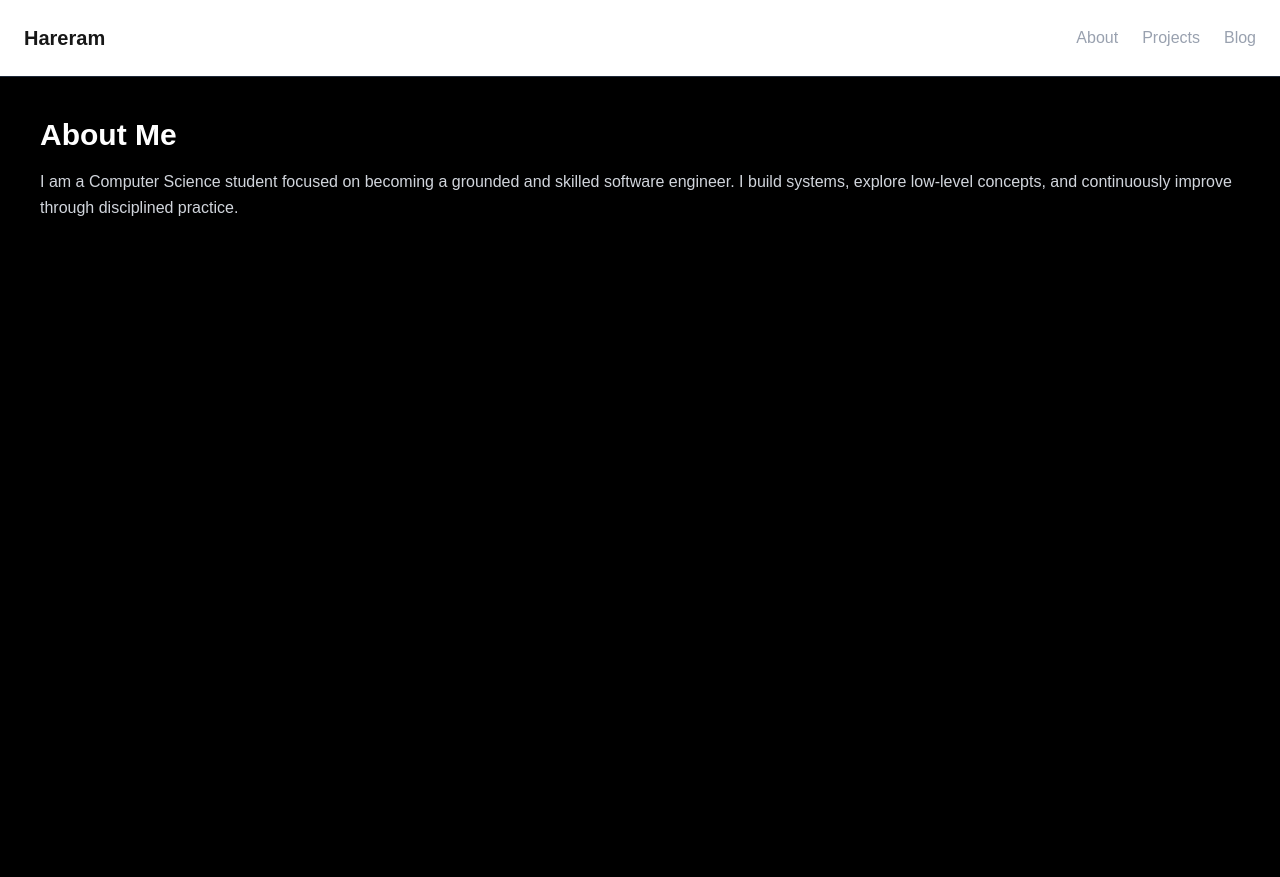
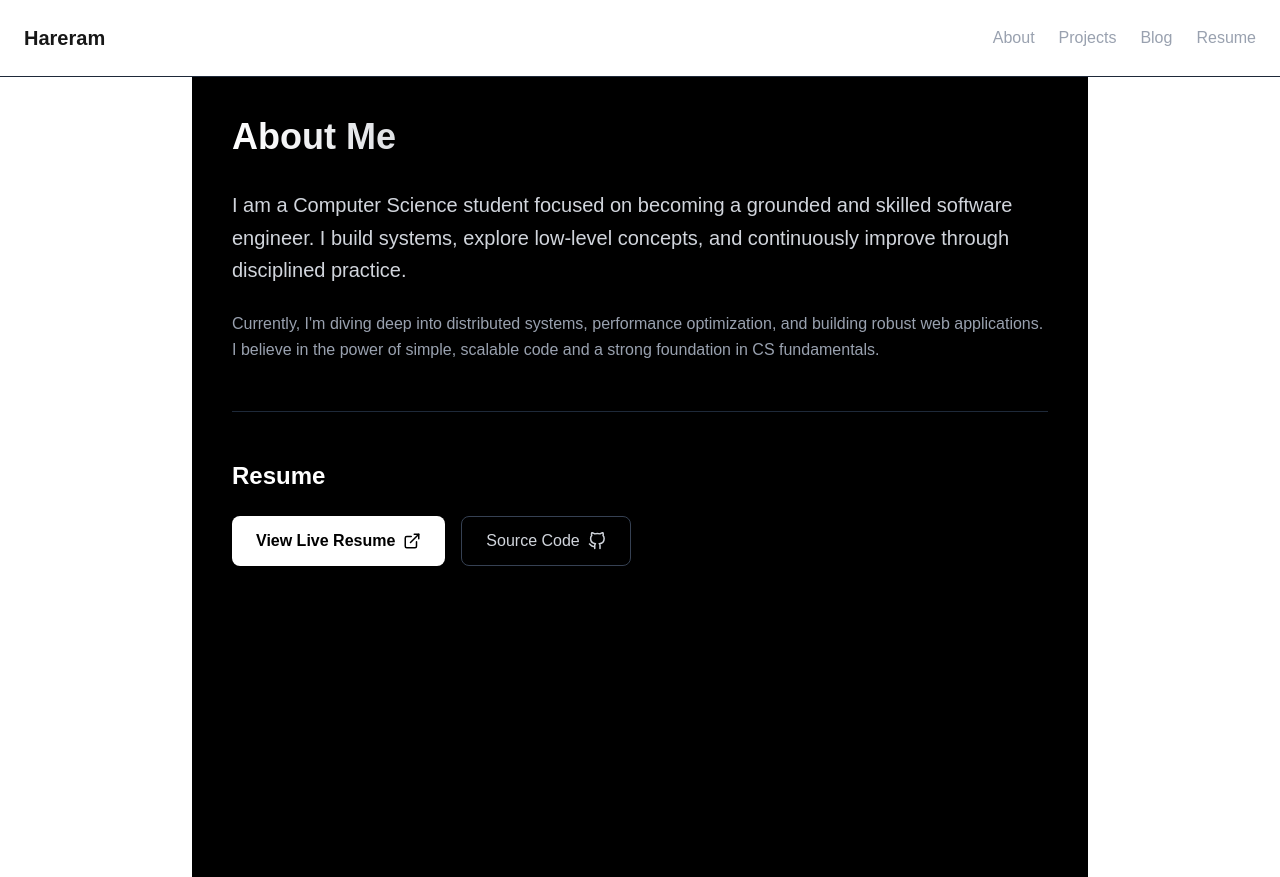
Before and after one commit to ha-re-ram/sturdy-journey, a Next.js app: page /about in a window 1280 px wide. Built offline with nearby package versions, Linux system fonts and the light colour scheme.

Commit message:
add resume integration and deployment workflow

```diff
--- a/src/app/about/page.tsx
+++ b/src/app/about/page.tsx
@@ -1,12 +1,44 @@
+import { siteConfig } from "@/lib/config";
+
 export default function About() {
     return (
-        <main className="min-h-screen bg-black text-white p-10">
-            <h1 className="text-3xl font-bold mb-4">About Me</h1>
+        <main className="min-h-screen bg-black text-white p-10 max-w-4xl mx-auto">
+            <h1 className="text-4xl font-bold mb-8 bg-gradient-to-r from-white to-gray-500 bg-clip-text text-transparent">About Me</h1>
 
-            <p className="text-gray-300 leading-relaxed">
-                I am a Computer Science student focused on becoming a grounded and skilled software engineer.
-                I build systems, explore low-level concepts, and continuously improve through disciplined practice.
-            </p>
+            <section className="mb-12">
+                <p className="text-xl text-gray-300 leading-relaxed mb-6">
+                    I am a Computer Science student focused on becoming a grounded and skilled software engineer.
+                    I build systems, explore low-level concepts, and continuously improve through disciplined practice.
+                </p>
+                <p className="text-gray-400 leading-relaxed">
+                    Currently, I'm diving deep into distributed systems, performance optimization, and building robust web applications.
+                    I believe in the power of simple, scalable code and a strong foundation in CS fundamentals.
+                </p>
+            </section>
+
+            <section className="border-t border-gray-800 pt-12">
+                <h2 className="text-2xl font-semibold mb-6">Resume</h2>
+                <div className="flex flex-col sm:flex-row gap-4">
+                    <a
+                        href={siteConfig.resumeUrl}
+                        target="_blank"
+                        rel="noopener noreferrer"
+                        className="inline-flex items-center gap-2 px-6 py-3 bg-white text-black font-semibold rounded-lg hover:bg-gray-200 transition-colors"
+                    >
+                        View Live Resume
+                        <svg xmlns="http://www.w3.org/2000/svg" width="18" height="18" viewBox="0 0 24 24" fill="none" stroke="currentColor" strokeWidth="2" strokeLinecap="round" strokeLinejoin="round"><path d="M18 13v6a2 2 0 0 1-2 2H5a2 2 0 0 1-2-2V8a2 2 0 0 1 2-2h6" /><polyline points="15 3 21 3 21 9" /><line x1="10" y1="14" x2="21" y2="3" /></svg>
+                    </a>
+                    <a
+                        href={siteConfig.resumeSource}
+                        target="_blank"
+                        rel="noopener noreferrer"
+                        className="inline-flex items-center gap-2 px-6 py-3 border border-gray-700 text-gray-300 rounded-lg hover:bg-gray-900 transition-colors"
+                    >
+                        Source Code
+                        <svg xmlns="http://www.w3.org/2000/svg" width="18" height="18" viewBox="0 0 24 24" fill="none" stroke="currentColor" strokeWidth="2" strokeLinecap="round" strokeLinejoin="round"><path d="M9 19c-5 1.5-5-2.5-7-3m14 6v-3.87a3.37 3.37 0 0 0-.94-2.61c3.14-.35 6.44-1.54 6.44-7A5.44 5.44 0 0 0 20 4.77 5.07 5.07 0 0 0 19.91 1S18.73.65 16 2.48a13.38 13.38 0 0 0-7 0C6.27.65 5.09 1 5.09 1A5.07 5.07 0 0 0 5 4.77a5.44 5.44 0 0 0-1.5 3.78c0 5.42 3.3 6.61 6.44 7A3.37 3.37 0 0 0 9 18.13V22"></path></svg>
+                    </a>
+                </div>
+            </section>
         </main>
     );
 }
--- a/src/app/layout.tsx
+++ b/src/app/layout.tsx
@@ -63,6 +63,14 @@ export default function RootLayout({
             <Link href="/about" className="hover:text-white">About</Link>
             <Link href="/projects" className="hover:text-white">Projects</Link>
             <Link href="/blog" className="hover:text-white">Blog</Link>
+            <a
+              href={siteConfig.resumeUrl}
+              target="_blank"
+              rel="noopener noreferrer"
+              className="hover:text-white"
+            >
+              Resume
+            </a>
           </div>
         </nav>
 
--- a/src/app/page.tsx
+++ b/src/app/page.tsx
@@ -1,4 +1,5 @@
 import Link from "next/link";
+import { siteConfig } from "@/lib/config";
 
 export default function Home() {
   return (
@@ -33,7 +34,7 @@ export default function Home() {
             href="/projects"
             className="group relative px-8 py-3.5 bg-white text-black font-semibold rounded-full hover:bg-gray-100 transition-all flex items-center gap-2"
           >
-            View Projects
+            Projects
             <span className="group-hover:translate-x-1 transition-transform">→</span>
           </Link>
 
@@ -41,8 +42,18 @@ export default function Home() {
             href="/blog"
             className="px-8 py-3.5 border border-gray-700 text-gray-300 rounded-full hover:bg-gray-900 hover:text-white hover:border-gray-500 transition-all backdrop-blur-sm"
           >
-            Read Technical Blog
+            Blog
           </Link>
+
+          <a
+            href={siteConfig.resumeUrl}
+            target="_blank"
+            rel="noopener noreferrer"
+            className="px-8 py-3.5 border border-gray-700 text-gray-300 rounded-full hover:bg-gray-900 hover:text-white hover:border-gray-500 transition-all backdrop-blur-sm flex items-center gap-2"
+          >
+            Resume
+            <svg xmlns="http://www.w3.org/2000/svg" width="16" height="16" viewBox="0 0 24 24" fill="none" stroke="currentColor" strokeWidth="2" strokeLinecap="round" strokeLinejoin="round"><path d="M7 7h10v10" /><path d="M7 17L17 7" /></svg>
+          </a>
         </div>
 
         {/* Tech Stack Marquee (Simplified) */}
--- a/src/lib/config.ts
+++ b/src/lib/config.ts
@@ -2,6 +2,8 @@ export const siteConfig = {
     title: "Hareram Kushwaha",
     description: "Computer Science student focused on building scalable systems and continuous improvement.",
     author: "Hareram Kushwaha",
+    resumeUrl: "https://ha-re-ram.github.io/Resume/",
+    resumeSource: "https://github.com/ha-re-ram/Resume",
     social: {
         github: "ha-re-ram",
         linkedin: "ha-re-ram", // Update if needed
```
